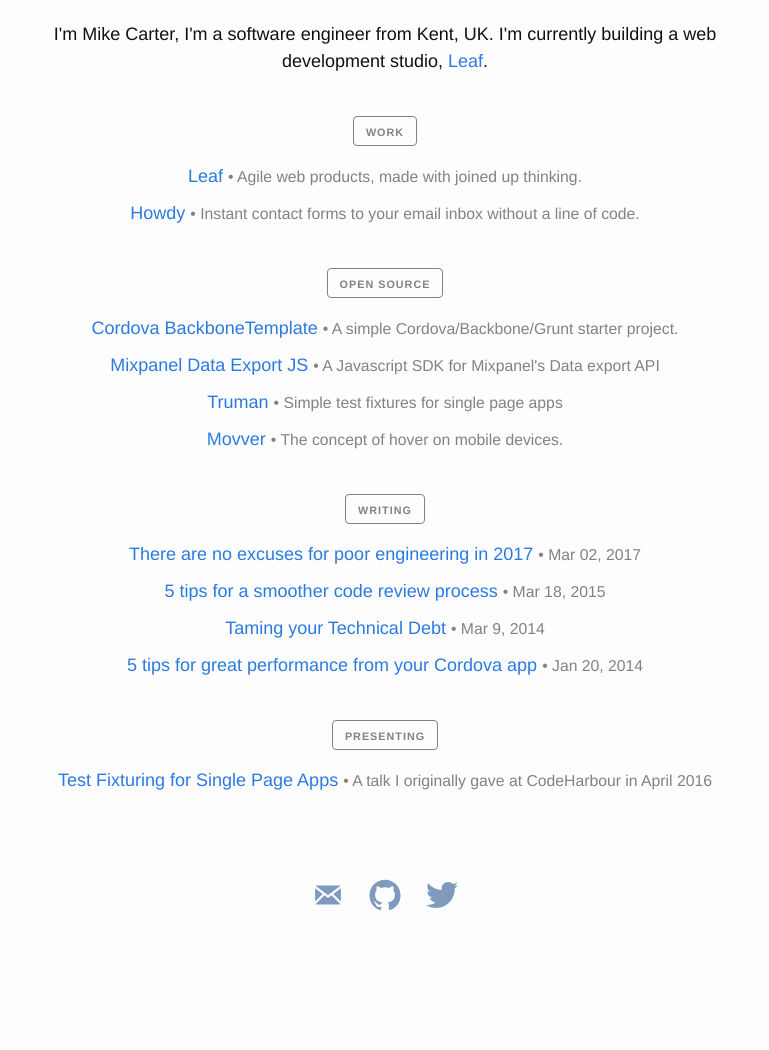
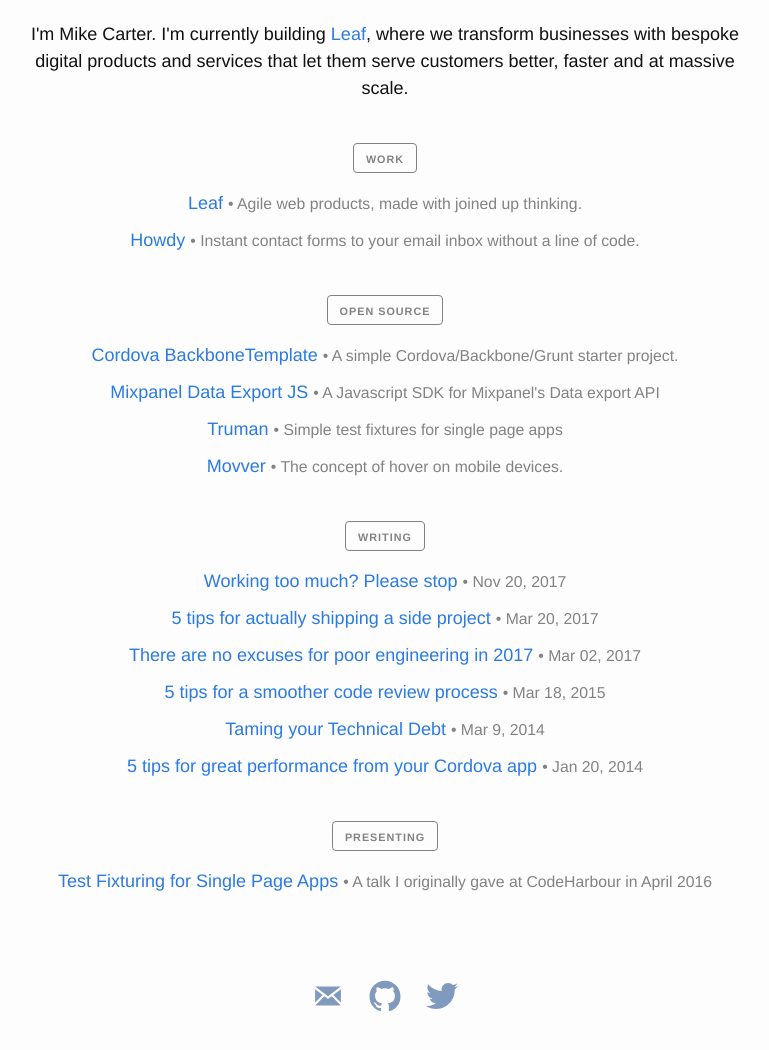
Before and after one commit to michaelcarter/website, a Jekyll site: the page built from index.html, in a window 1280 px wide, cut to the strip 181-1231 px from the top of the page. Shown: the whole strip, without its empty margins (255-1024 px from the left). Built offline with Jekyll 4.4.1, drawn with Linux system fonts in a browser that asks for light colours; before the commit the page ends 1130 px from its top, so only the background shows below that.

Commit message:
Updating links and bio

```diff
--- a/_config.yml
+++ b/_config.yml
@@ -1,10 +1,10 @@
 # Site settings
-title: Mike Carter &bull; Software Enginner & founder
-email: mike@mcarter.me
+title: Mike Carter
+email: mike@weareleaf.com
 description: >
-  I'm Mike Carter, I'm a software engineer from Kent, UK. I'm currently building a web development studio, Leaf.
+  I'm Mike Carter. I'm currently building Leaf, where we transform businesses with bespoke digital products and services that let them serve customers better, faster and at massive scale.
 description_html: >
-  I'm Mike Carter, I'm a software engineer from Kent, UK. I'm currently building a web development studio, <a href="http://www.weareleaf.com">Leaf</a>.
+  I'm Mike Carter. I'm currently building <a href="http://www.weareleaf.com">Leaf</a>, where we transform businesses with bespoke digital products and services that let them serve customers better, faster and at massive scale.
 baseurl: "" # the subpath of your site, e.g. /blog/
 url: "http://mcarter.me" # the base hostname & protocol for your site
 twitter_username: mcarterj
--- a/index.html
+++ b/index.html
@@ -49,6 +49,14 @@
     <h2 class="bordered"><span class="bordered">Writing</span></h2>
     <ul class="list">
       <li>
+        <a href="https://medium.com/leaf-software/working-too-much-please-stop-8dc0ac3ec179">Working too much? Please stop</a>
+        <span class="meta">&bull; Nov 20, 2017</span>
+      </li>
+      <li>
+        <a href="https://medium.com/leaf-software/5-tips-for-actually-shipping-a-side-project-72080f7b8d5e">5 tips for actually shipping a side project</a>
+        <span class="meta">&bull; Mar 20, 2017</span>
+      </li>
+      <li>
         <a href="https://medium.com/leaf-software/there-are-no-excuses-for-poor-engineering-92573e51ece0">There are no excuses for poor engineering in 2017</a>
         <span class="meta">&bull; Mar 02, 2017</span>
       </li>
```
